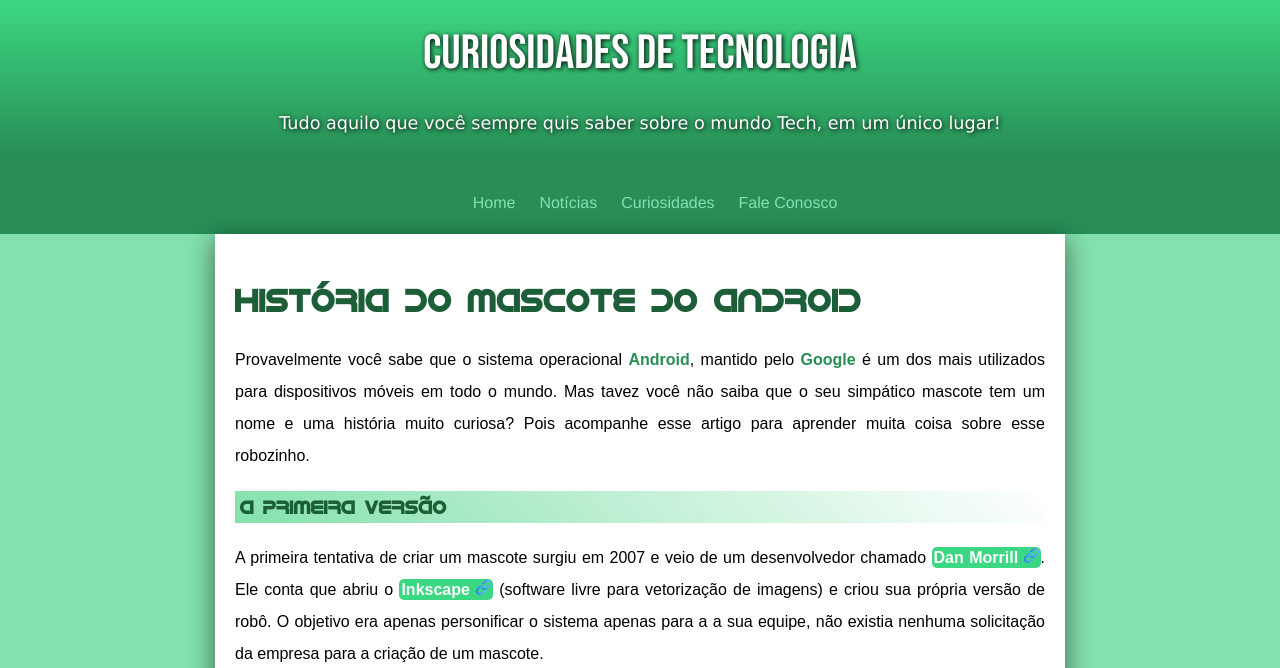
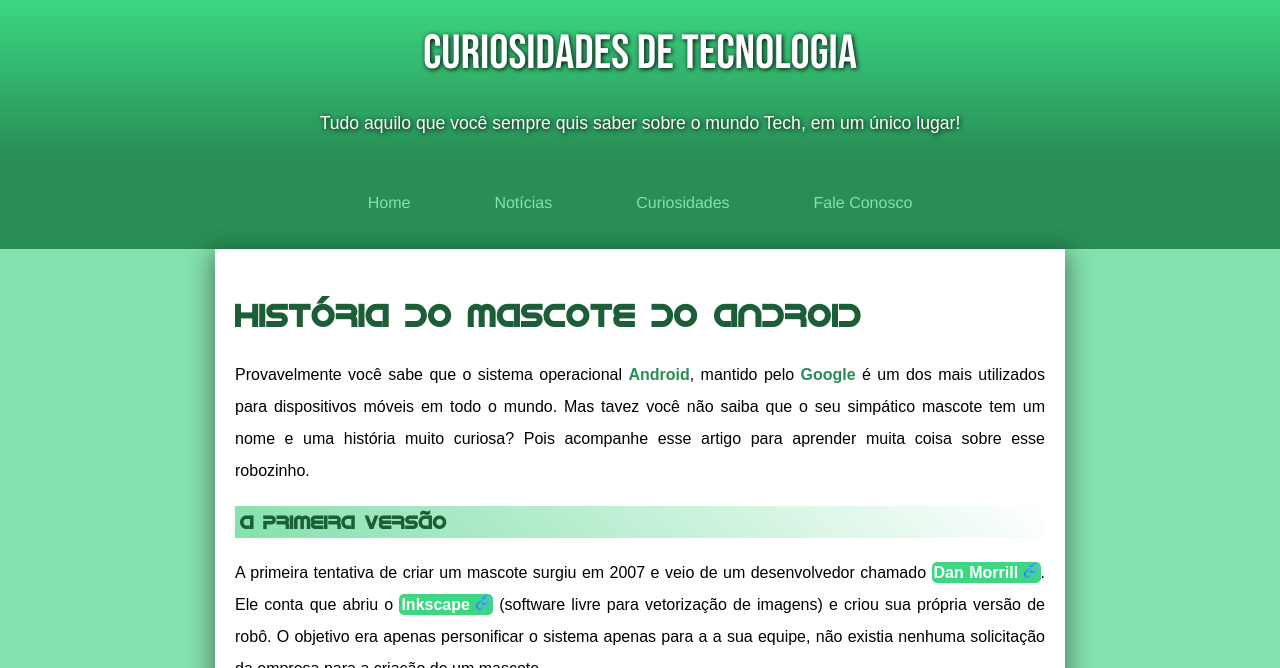
Before and after one commit to leandrocruz44/projeto-android, a plain HTML site: page index.html in a window 1280 px wide. Shown: the top 668 px of the page. Drawn offline with Linux system fonts and the light colour scheme.

Commit message:
Update style.css

```diff
--- a/style.css
+++ b/style.css
@@ -34,19 +34,19 @@ header{
 
 header > p{
     text-align: center;
-    font-family: 'Lucida Sans', 'Lucida Sans Regular', 'Lucida Grande', 'Lucida Sans Unicode', Geneva, Verdana, sans-serif;
+    font-family: Arial, Helvetica, sans-serif;
     font-size: 1.1em;
 }
 
 nav{
     background-color: #288E55;
-    padding: 30px 0px 15px 30px;
+    padding: 30px 15px;
     text-align: center;
 }
 
 nav > p{
     display: inline;
-    margin: auto;
+    margin: 30px;
 }
 
 nav > p > a{
@@ -54,7 +54,7 @@ nav > p > a{
     font-family: 'Franklin Gothic Medium', 'Arial Narrow', Arial, sans-serif;
     color: #84E1AD;
     border-radius: 10px;
-    padding: 10px;
+    padding: 5px 10px;
     transition-duration: 0.3s;
 }
 
```
